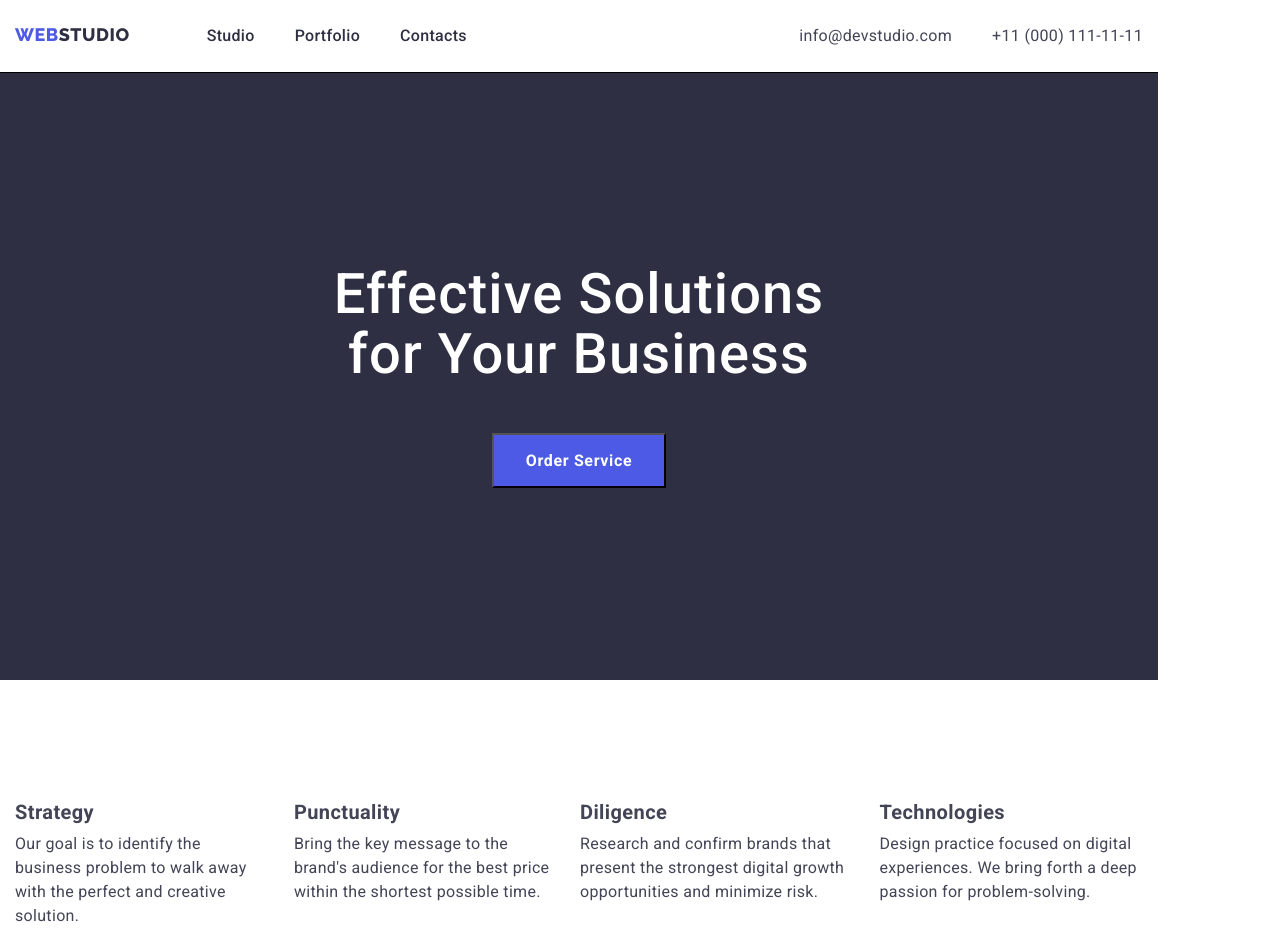
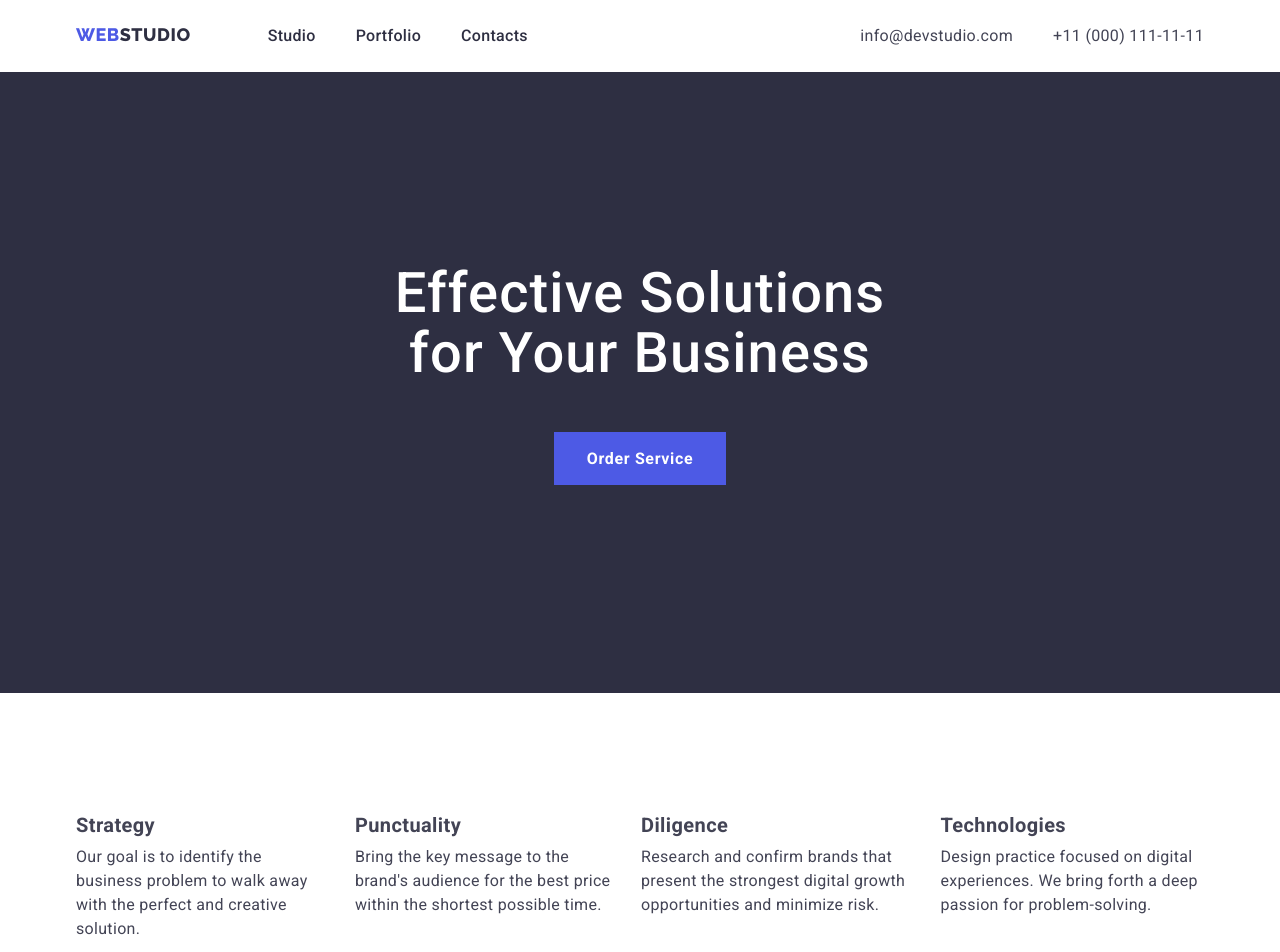
Before and after one commit to MolchanovSergii/goit-markup-hw-03, a plain HTML site: page index.html in a window 1280 px wide. Shown: the top 952 px of the page. Drawn offline with nearby package versions, Linux system fonts and the light colour scheme.

Commit message:
homework ver 2.0

```diff
--- a/css/styles.css
+++ b/css/styles.css
@@ -27,6 +27,10 @@ ul {
     margin: 0;
 }
 
+img {
+    display: block;
+}
+
 .list {
     list-style: none;
 }
@@ -43,6 +47,7 @@ button {
     width: 1158px;
     padding-left: 15px;
     padding-right: 15px;
+    margin: 0 auto;
     /* background-color: tomato; */
 }
 
@@ -55,11 +60,13 @@ section {
 /* ==================== /COMPONENTS ==================== */
 
 /* ==================== HEADER ==================== */
+header {
+    box-shadow: 0px 2px 1px rgba(46, 47, 66, 0.08), 0px 1px 1px rgba(46, 47, 66, 0.16), 0px 1px 6px rgba(46, 47, 66, 0.08);
+}
 
 header .container {
     display: flex;
     align-items: baseline;
-    border-bottom: 1px solid #000;
 }
 
 .logo {
@@ -155,7 +162,7 @@ header .logo-text-secondary {
     margin-left: auto;
     margin-right: auto;
     margin-bottom: 48px;
-    padding-top: 192px;
+    padding-top: 72px;
 }
 
 .hero-btn {
@@ -166,10 +173,13 @@ header .logo-text-secondary {
     color: #FFFFFF;
     background: #4D5AE5;
     padding: 16px 32px;
-    margin-bottom: 192px;
+    margin-bottom: 88px;
+    border: 1px solid transparent;
 }
 
-/* .about {} */
+.about {
+    padding-bottom: 0;
+}
 
 .about-lists {
     display: flex;
@@ -207,7 +217,7 @@ header .logo-text-secondary {
     text-transform: capitalize;
     color: #2E2F42;
     text-align: center;
-    padding-bottom: 72px;
+    margin-bottom: 72px;
 
 }
 
@@ -241,10 +251,14 @@ header .logo-text-secondary {
 
 .team-lists {
     display: flex;
+    padding-bottom: 120px;
 }
 
 .team-item {
     margin-right: 24px;
+    background-color: #fff;
+    border-radius: 0px 0px 4px 4px;
+    box-shadow: 0px 1px 6px rgba(46, 47, 66, 0.08), 0px 1px 1px rgba(46, 47, 66, 0.16), 0px 2px 1px rgba(46, 47, 66, 0.08);
 }
 
 .team-item:last-child {
@@ -285,6 +299,7 @@ footer {
     width: 1158px;
     padding-left: 15px;
     padding-right: 15px;
+    margin: 0 auto;
 }
 
 footer .logo {
--- a/index.html
+++ b/index.html
@@ -42,13 +42,12 @@
 <!-- ==================== MAIN ==================== -->
     <main>
 
-
-            <div class="hero container">
-                <h1 class="hero-title">Effective Solutions for Your Business</h1>
-                <button class="hero-btn" type="button">Order Service</button>
-            </div>
-
-
+            <section class="hero">
+                <div class="container">
+                    <h1 class="hero-title">Effective Solutions for Your Business</h1>
+                    <button class="hero-btn" type="button">Order Service</button>
+                </div>
+            </section>
 
             <section class="about" >
                 <h2 hidden>About our Company</h2>
```
Also changed, not shown: portfolio.html (+2 -2 lines).
